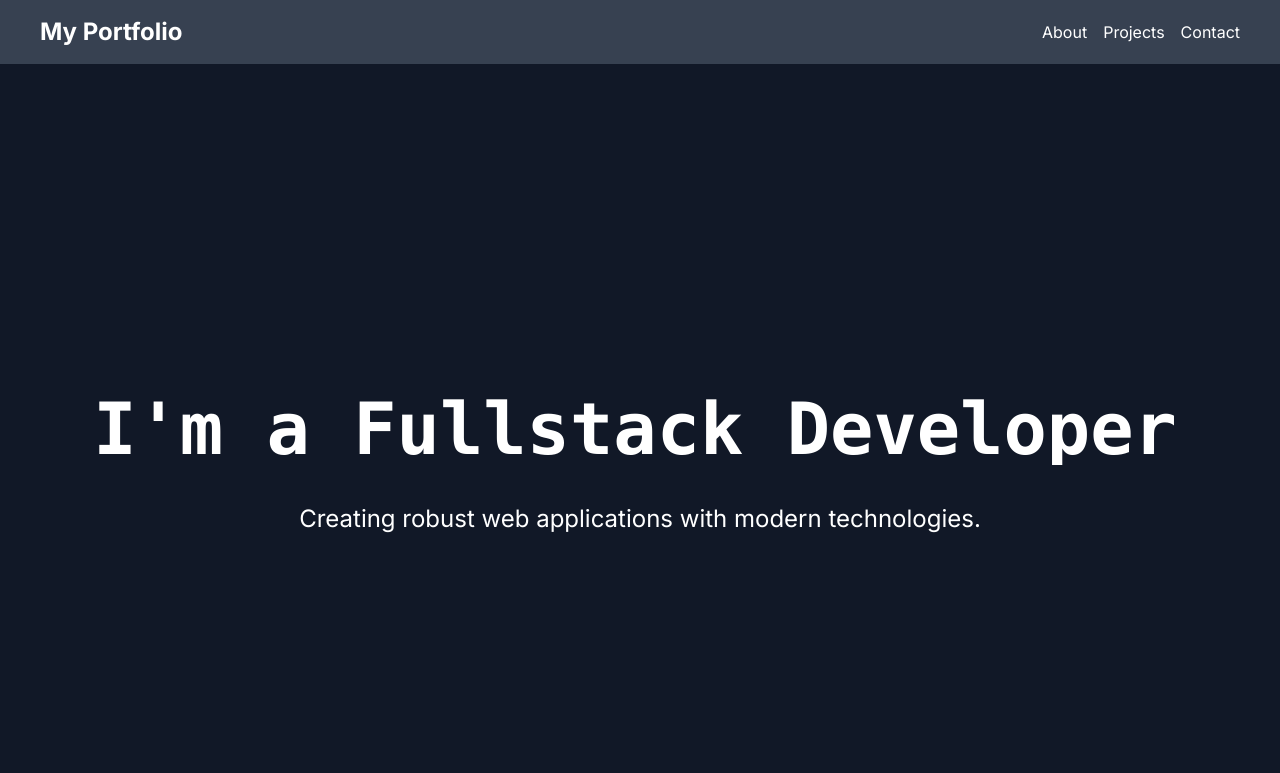
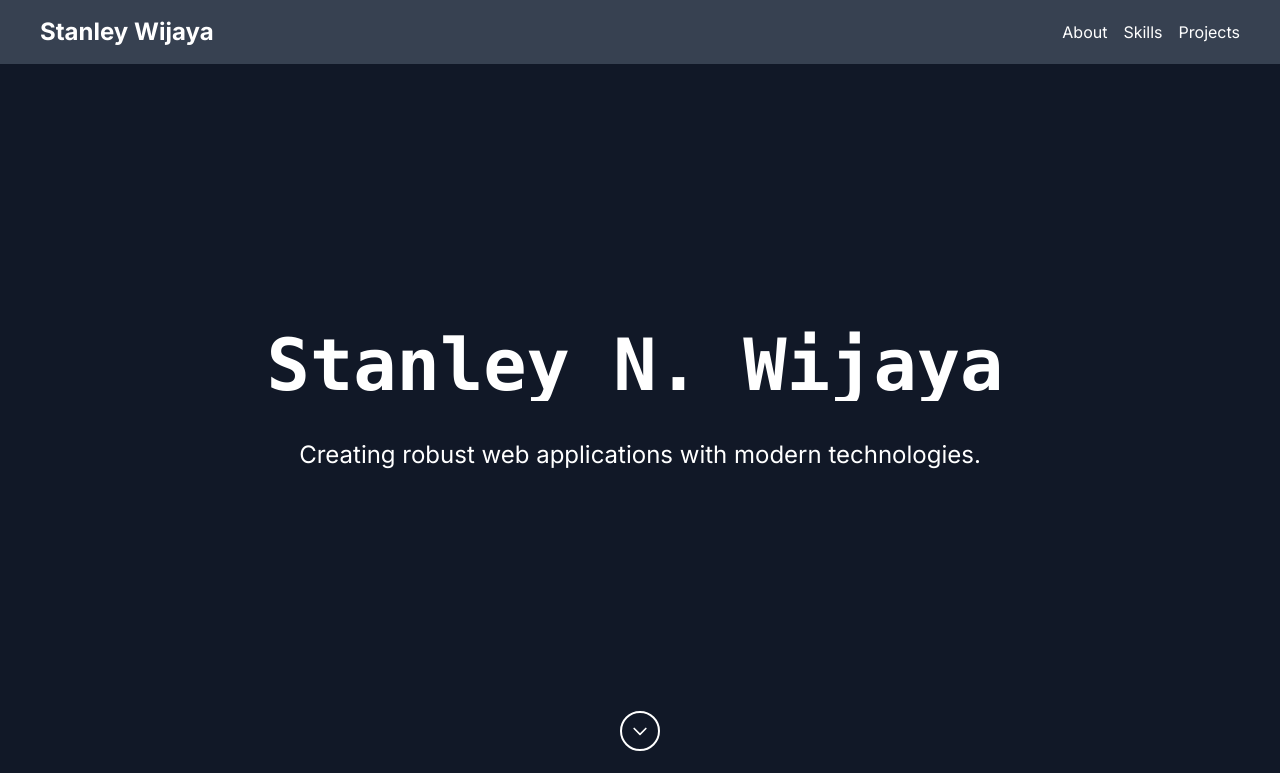
Before and after one commit to StyNW7/Portfolio_2024, a Next.js app: page / in a window 1280 px wide. Shown: the top 773 px of the page. Built offline with nearby package versions, Linux system fonts and the light colour scheme.

Commit message:
add responsiveness

```diff
--- a/src/app/components/header.tsx
+++ b/src/app/components/header.tsx
@@ -1,25 +1,104 @@
-// src/app/components/Header.tsx
-import React from 'react';
+"use client";
+
+import React, { useState, useEffect } from 'react';
 import Link from 'next/link';
+import { AiOutlineMenu, AiOutlineClose } from 'react-icons/ai';
 
 const Header: React.FC = () => {
+  const [menuOpen, setMenuOpen] = useState(false);
+  const [showNavbar, setShowNavbar] = useState(true);
+  const [lastScrollY, setLastScrollY] = useState(0);
+
+  const toggleMenu = () => {
+    setMenuOpen(!menuOpen);
+  };
+
+  const controlNavbar = () => {
+    if (typeof window !== 'undefined') {
+      if (window.scrollY > lastScrollY) {
+        // Jika user scroll ke bawah
+        setShowNavbar(false);
+      } else {
+        // Jika user scroll ke atas
+        setShowNavbar(true);
+      }
+      setLastScrollY(window.scrollY);
+    }
+  };
+
+  useEffect(() => {
+    if (typeof window !== 'undefined') {
+      window.addEventListener('scroll', controlNavbar);
+
+      // Clean up event listener
+      return () => {
+        window.removeEventListener('scroll', controlNavbar);
+      };
+    }
+  }, [lastScrollY]);
+
   return (
-    <header className="bg-gray-700 text-white py-4">
+
+    <header
+      className={`bg-gray-700 text-white py-4 fixed top-0 left-0 w-full z-50 transition-transform duration-300 ${
+        showNavbar ? 'translate-y-0' : '-translate-y-full'
+      }`}
+    >
       <nav className="container mx-auto flex justify-between items-center px-10">
+
         <h1 className="text-2xl font-bold">
-          <Link href="/">My Portfolio</Link>
+          <Link href="/">Stanley Wijaya</Link>
         </h1>
-        <ul className="flex space-x-4">
+
+        <div className="md:hidden z-50">
+          <button onClick={toggleMenu} className="text-3xl">
+            {menuOpen ? <AiOutlineClose /> : <AiOutlineMenu />}
+          </button>
+        </div>
+
+        <ul className="hidden md:flex space-x-4">
           <li>
-            <Link href="#about" className="hover:underline">About</Link>
+            <Link href="#about" className="hover:underline">
+              About
+            </Link>
           </li>
           <li>
-            <Link href="#projects" className="hover:underline">Projects</Link>
+            <Link href="#skills" className="hover:underline">
+              Skills
+            </Link>
           </li>
           <li>
-            <Link href="#contact" className="hover:underline">Contact</Link>
+            <Link href="#projects" className="hover:underline">
+              Projects
+            </Link>
           </li>
         </ul>
+
+        {menuOpen && (
+          <div className="fixed top-0 left-0 w-full h-screen bg-gray-800 flex flex-col justify-center items-center space-y-8 z-40">
+            <Link
+              href="#about"
+              className="text-4xl hover:underline"
+              onClick={toggleMenu}
+            >
+              About
+            </Link>
+            <Link
+              href="#skills"
+              className="text-4xl hover:underline"
+              onClick={toggleMenu}
+            >
+              Skills
+            </Link>
+            <Link
+              href="#projects"
+              className="text-4xl hover:underline"
+              onClick={toggleMenu}
+            >
+              Projects
+            </Link>
+          </div>
+        )}
       </nav>
     </header>
   );
--- a/src/app/components/heroSection.tsx
+++ b/src/app/components/heroSection.tsx
@@ -4,33 +4,33 @@ import React, { useEffect, useState } from 'react';
 import '../../styles/typeWriter.css';
 
 const HeroSection: React.FC = () => {
-  const [textIndex, setTextIndex] = useState(0);
-  const texts = [
-    "Hello World",
-    "I'm a Fullstack Developer",
-    "Stanley Nathanael Wijaya"
-  ];
+  // const [textIndex, setTextIndex] = useState(0);
+  // const texts = [
+  //   "Hello World",
+  //   "I'm a Fullstack Developer",
+  //   "Stanley Nathanael Wijaya"
+  // ];
 
-  useEffect(() => {
-    const timer = setInterval(() => {
-      setTextIndex((prevIndex) => (prevIndex + 1) % texts.length);
-    }, 4000); // Switch text every 4 seconds
+  // useEffect(() => {
+  //   const timer = setInterval(() => {
+  //     setTextIndex((prevIndex) => (prevIndex + 1) % texts.length);
+  //   }, 4000); // Switch text every 4 seconds
 
-    return () => clearInterval(timer);
-  }, []);
+  //   return () => clearInterval(timer);
+  // }, []);
 
   return (
     <section className="relative h-screen bg-gray-900 text-white flex flex-col justify-center items-center">
       <div className="z-10 text-center">
-        <h1 className="text-5xl md:text-7xl font-bold font-mono mb-4 typewriter">
-          {texts[textIndex]}
+        <h1 className="text-4xl sm:text-6xl md:text-5xl lg:text-7xl font-bold font-mono mb-4 typewriter">
+          Stanley N. Wijaya
         </h1>
         <p className="text-lg md:text-2xl mt-4">
           Creating robust web applications with modern technologies.
         </p>
         <div className="absolute bottom-10 left-0 right-0 flex justify-center">
           <a
-            href="#about" // Change this to the next section's id
+            href="#about"
             className="flex items-center justify-center w-10 h-10 border-2 border-white rounded-full animate-bounce"
           >
             <svg
--- a/src/app/components/skillsTools.tsx
+++ b/src/app/components/skillsTools.tsx
@@ -49,7 +49,7 @@ const SkillsTools: React.FC = () => {
   const [activeTab, setActiveTab] = useState<'skills' | 'tools'>('skills');
 
   return (
-    <section id="skills-tools" className="py-20 bg-gray-900 text-white">
+    <section id="skills" className="py-20 bg-gray-900 text-white">
       <div className="container mx-auto max-w-5xl">
         <h2 className="text-4xl font-bold text-center mb-10">Skills & Tools</h2>
 
```
